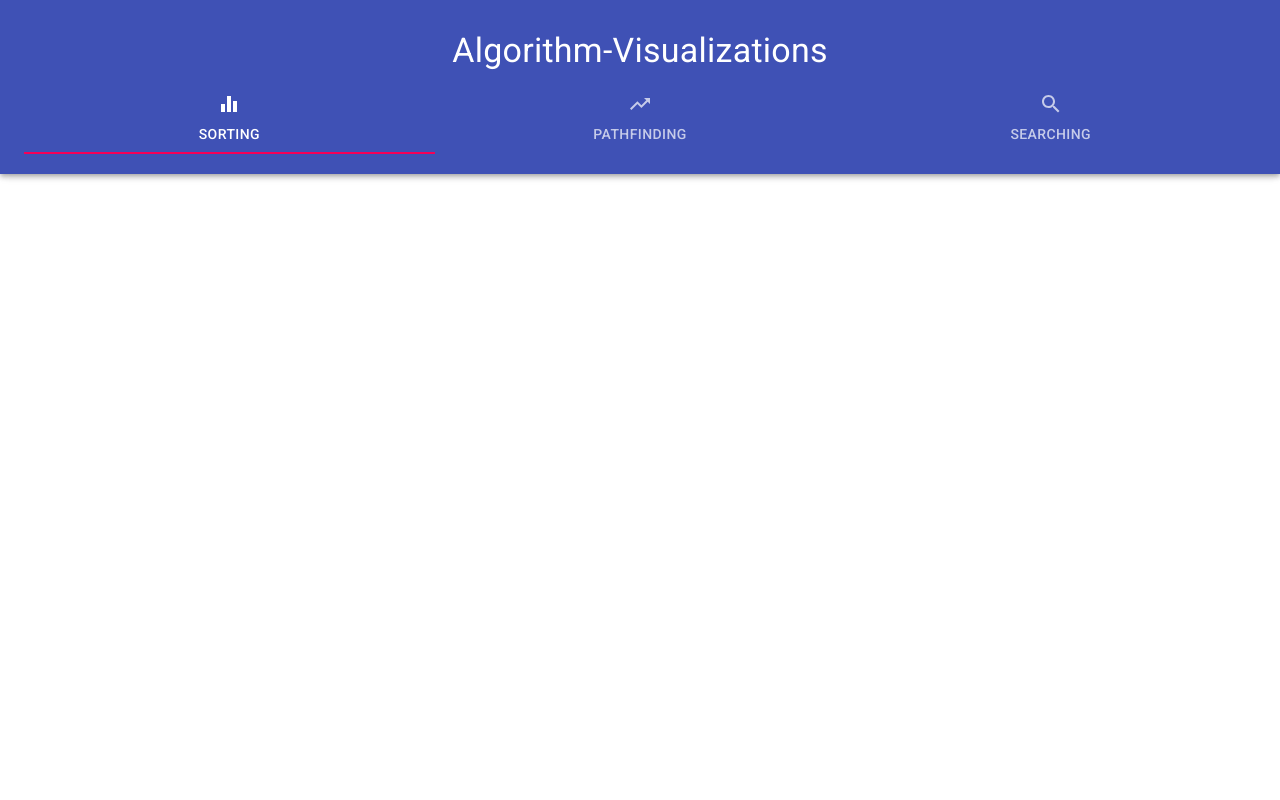
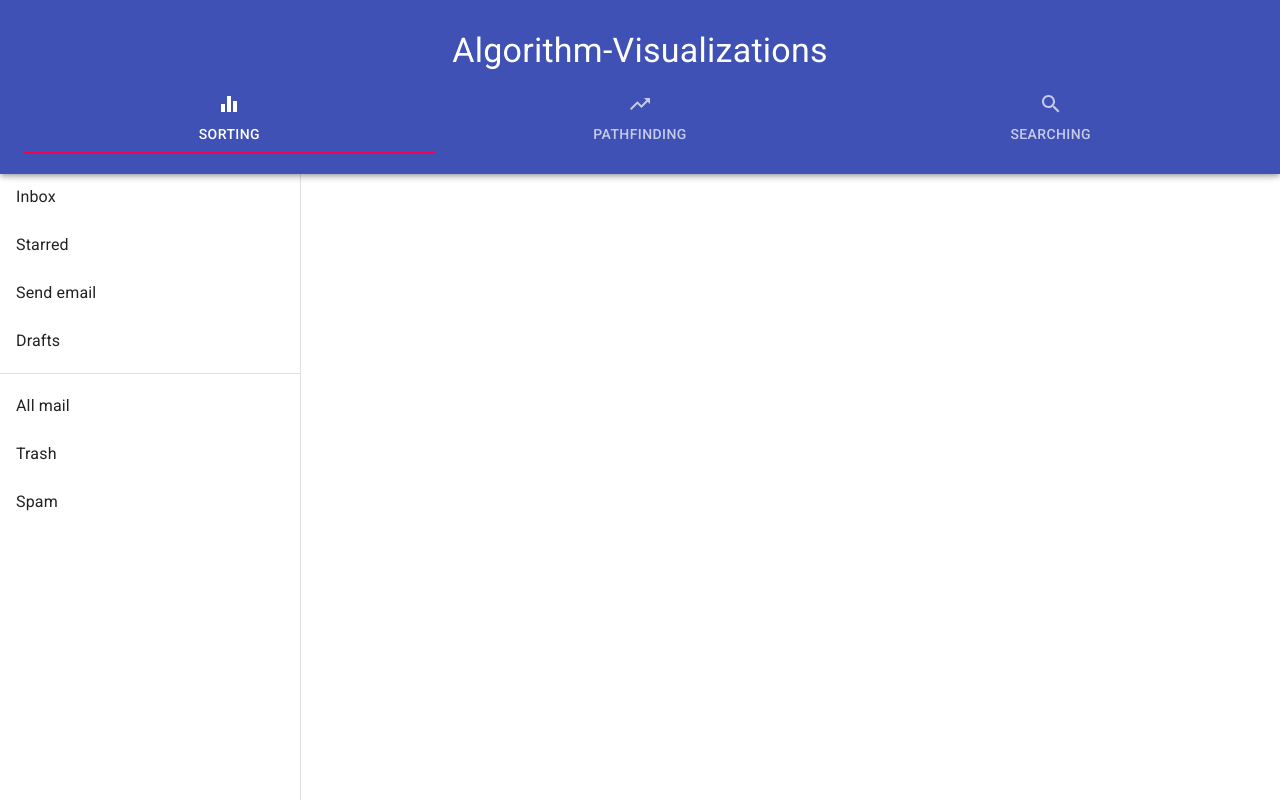
Before and after one commit to Luvkitri/algo-visualizations, a React (Create React App) app: page / in a window 1280 px wide. Built offline with nearby package versions, Linux system fonts and the light colour scheme.

Commit message:
Removed unnecessary components and added side panel

```diff
--- a/src/containers/Home/index.tsx
+++ b/src/containers/Home/index.tsx
@@ -1,6 +1,7 @@
 import React, { useState } from 'react';
 
 import Navbar from '../../components/Navbar';
+import SidePanel from '../../components/SidePanel';
 import TabPanel from '../../components/TabPanel';
 
 const Home: React.FC = () => {
@@ -16,9 +17,8 @@ const Home: React.FC = () => {
   return (
     <div>
       <Navbar selectedTab={selectedTab} handleTabChange={handleTabChange} />
+      <SidePanel />
       <TabPanel value={selectedTab} index={0} />
-      <TabPanel value={selectedTab} index={1} />
-      <TabPanel value={selectedTab} index={2} />
     </div>
   );
 };
```
